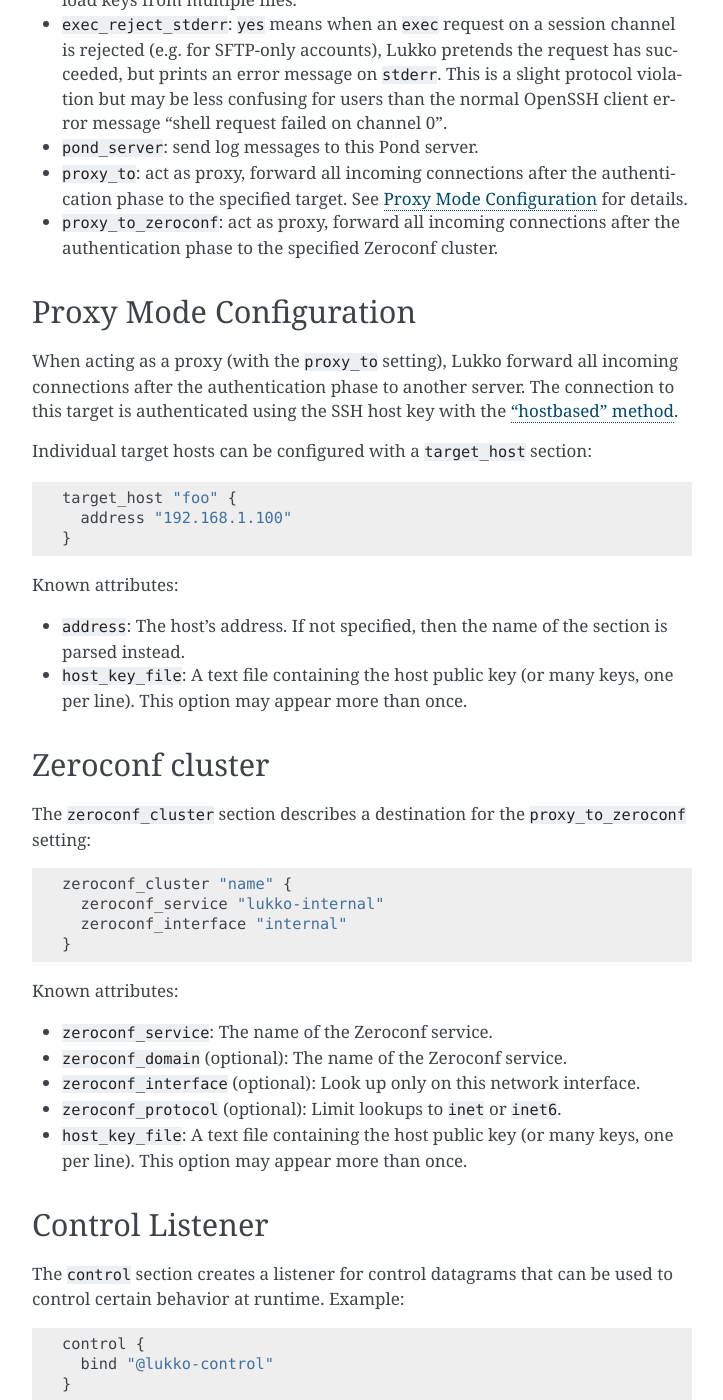
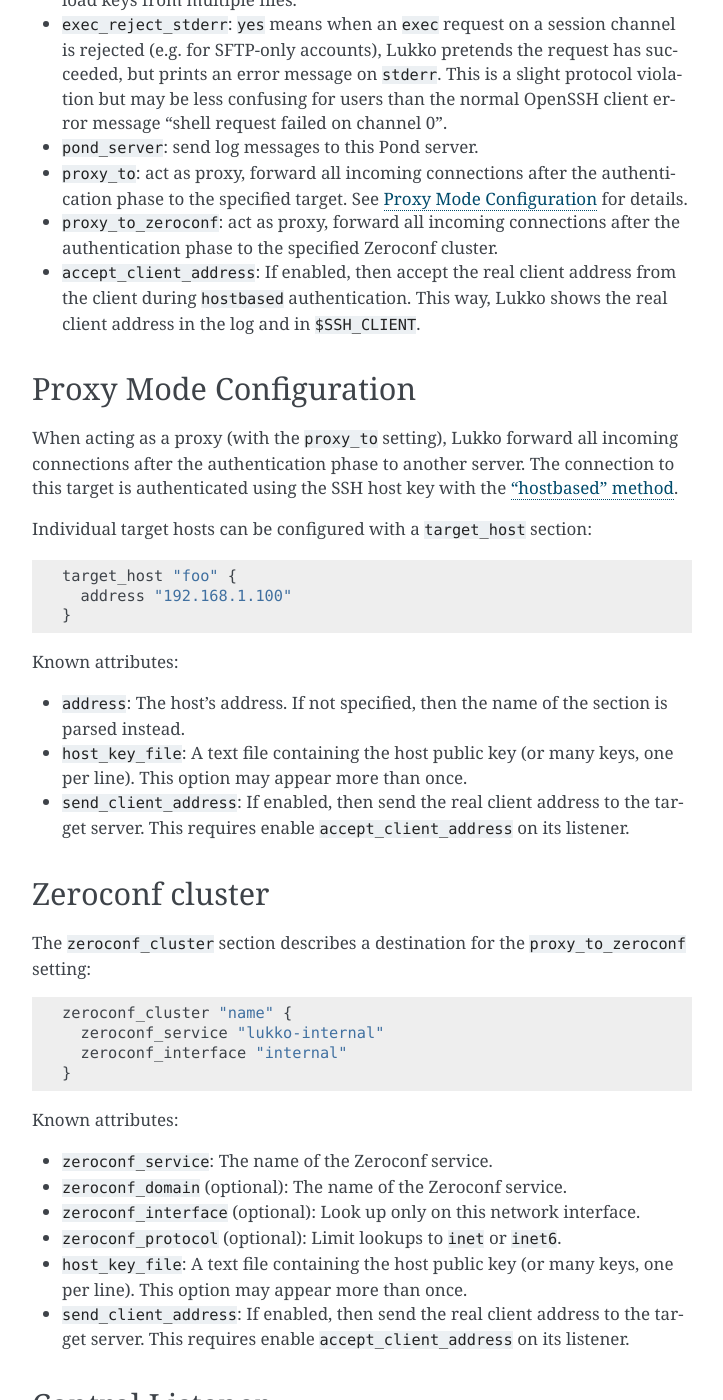
Before and after one commit to CM4all/lukko, a Sphinx documentation site: the page built from doc/index.rst, in a window 1280 px wide and 1400 px high, scrolled down 1960 px. Shown: the whole window, without its empty margins (388-1111 px from the left). Built offline with Sphinx 7.4.7, drawn with Linux system fonts in a browser that asks for light colours; cross-references to code outside the pages are shown as plain code.

Commit message:
proxy: allow transmitting the real client address to target server

```diff
--- a/doc/index.rst
+++ b/doc/index.rst
@@ -130,6 +130,11 @@
   connections after the authentication phase to the specified Zeroconf
   cluster.
 
+- ``accept_client_address``: If enabled, then accept the real client
+  address from the client during ``hostbased`` authentication.  This
+  way, Lukko shows the real client address in the log and in
+  :env:`$SSH_CLIENT`.
+
 
 .. _proxy:
 
@@ -156,6 +161,10 @@
 - ``host_key_file``: A text file containing the host public key (or many
   keys, one per line).  This option may appear more than once.
 
+- ``send_client_address``: If enabled, then send the real client
+  address to the target server.  This requires enable
+  ``accept_client_address`` on its listener.
+
 
 Zeroconf cluster
 ----------------
@@ -180,6 +189,10 @@
 
 - ``host_key_file``: A text file containing the host public key (or many
   keys, one per line).  This option may appear more than once.
+
+- ``send_client_address``: If enabled, then send the real client
+  address to the target server.  This requires enable
+  ``accept_client_address`` on its listener.
 
 
 Control Listener
```
Also changed, not shown: 7 other files.
